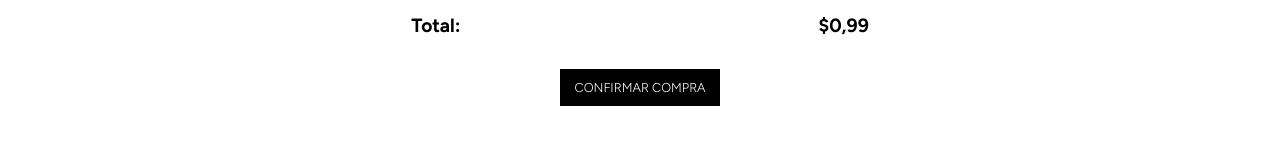
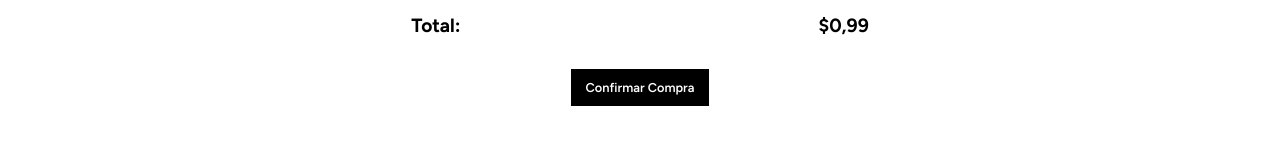
Before and after one commit to leotricotti/ProyectoFinalTricottiL, a React (Create React App) app: page /order in a window 1280 px wide. Shown: the part 152-311 px from the top of the page. Built offline with nearby package versions, Linux system fonts and the light colour scheme; no server answers.

Commit message:
first commit

```diff
--- a/src/CSS/confirmPurchase.css
+++ b/src/CSS/confirmPurchase.css
@@ -63,10 +63,10 @@
   color: #fff;
   background-color: #000;
   font-size: .8rem;
-  font-weight: 300;
+  font-weight: 600;
   border: none;
   padding: .7rem .9rem;
-  text-transform: uppercase;
+  text-transform: capitalize;
 }
 
 
```
